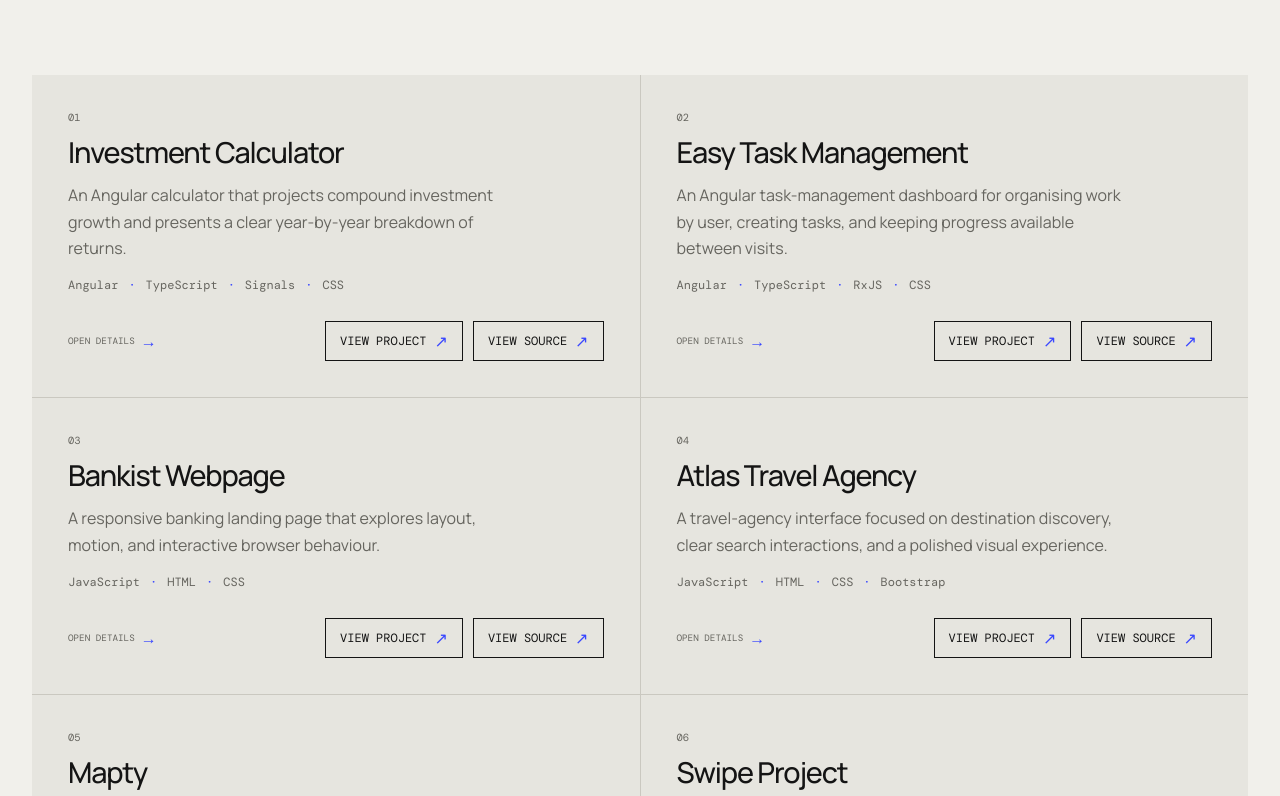
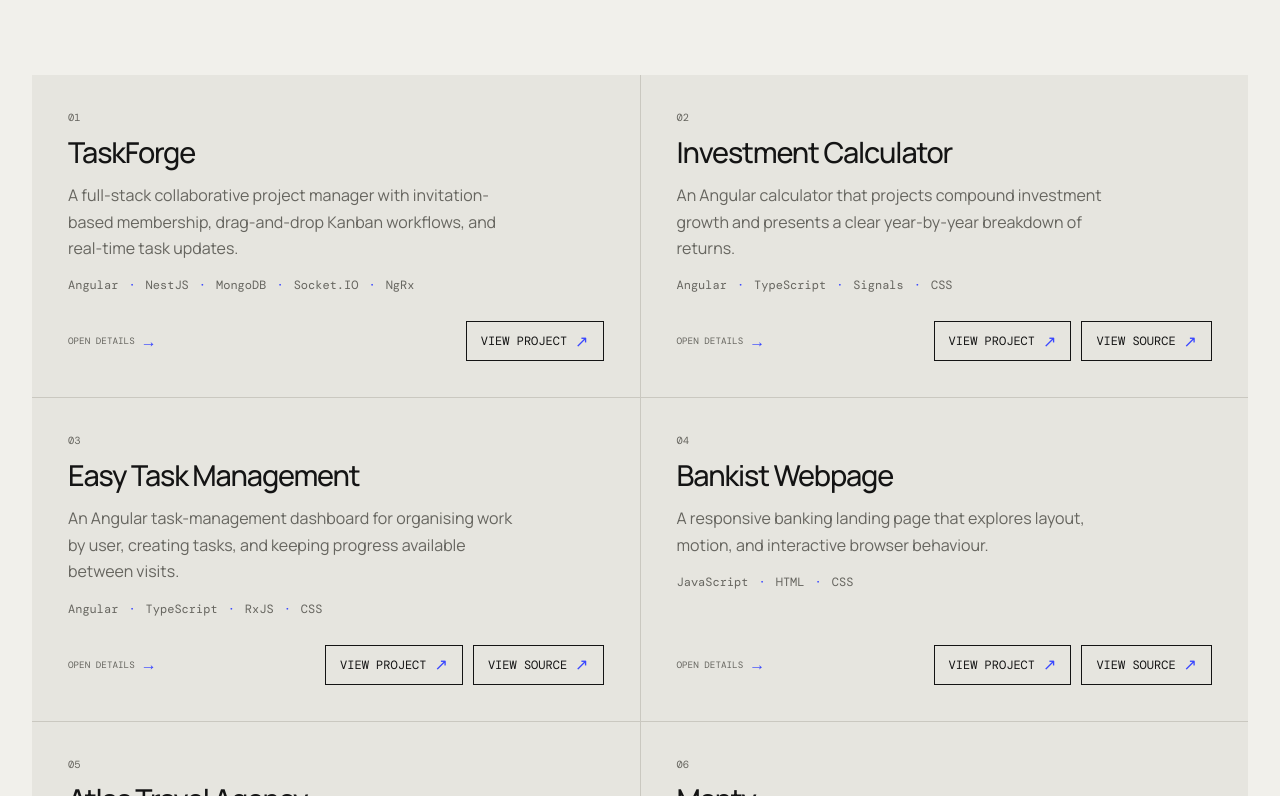
Before and after one commit to helderbadim/personal-portfolio, an Angular app: page / in a window 1280 px wide. Shown: the part 1124-1920 px from the top of the page. Built offline with nearby package versions, Linux system fonts and the light colour scheme; a web font is replaced by a local one.

Commit message:
feat: add TaskForge project

```diff
--- a/src/app/data/portfolio.data.ts
+++ b/src/app/data/portfolio.data.ts
@@ -20,6 +20,24 @@ export interface Project {
 }
 
 export const PROJECTS: readonly Project[] = [
+  {
+    title: 'TaskForge',
+    description:
+      'A full-stack collaborative project manager with invitation-based membership, drag-and-drop Kanban workflows, and real-time task updates.',
+    built: [
+      'Projects and task workflows with invitation-based membership, assignments, priorities, due dates, and Angular CDK drag-and-drop.',
+      'A NestJS API with MongoDB transactions and authenticated Socket.IO rooms, while REST remains authoritative for reconnect recovery.',
+    ],
+    learned: [
+      'How to coordinate NgRx state with live WebSocket events without letting client state drift from the backend.',
+      'How to deliver a multilingual, themed full-stack product and protect its critical flows with unit and Playwright tests.',
+    ],
+    technologies: ['Angular', 'NestJS', 'MongoDB', 'Socket.IO', 'NgRx'],
+    liveUrl: 'https://taskforge-web-helderbadim.onrender.com/',
+    previewUrl: 'project-taskforge.png',
+    mobilePreviewUrl: 'project-taskforge-mobile.png',
+    previewFit: 'cover',
+  },
   {
     title: 'Investment Calculator',
     description:
```
Also changed, not shown: public/project-taskforge-mobile.png (added), public/project-taskforge.png (added).
